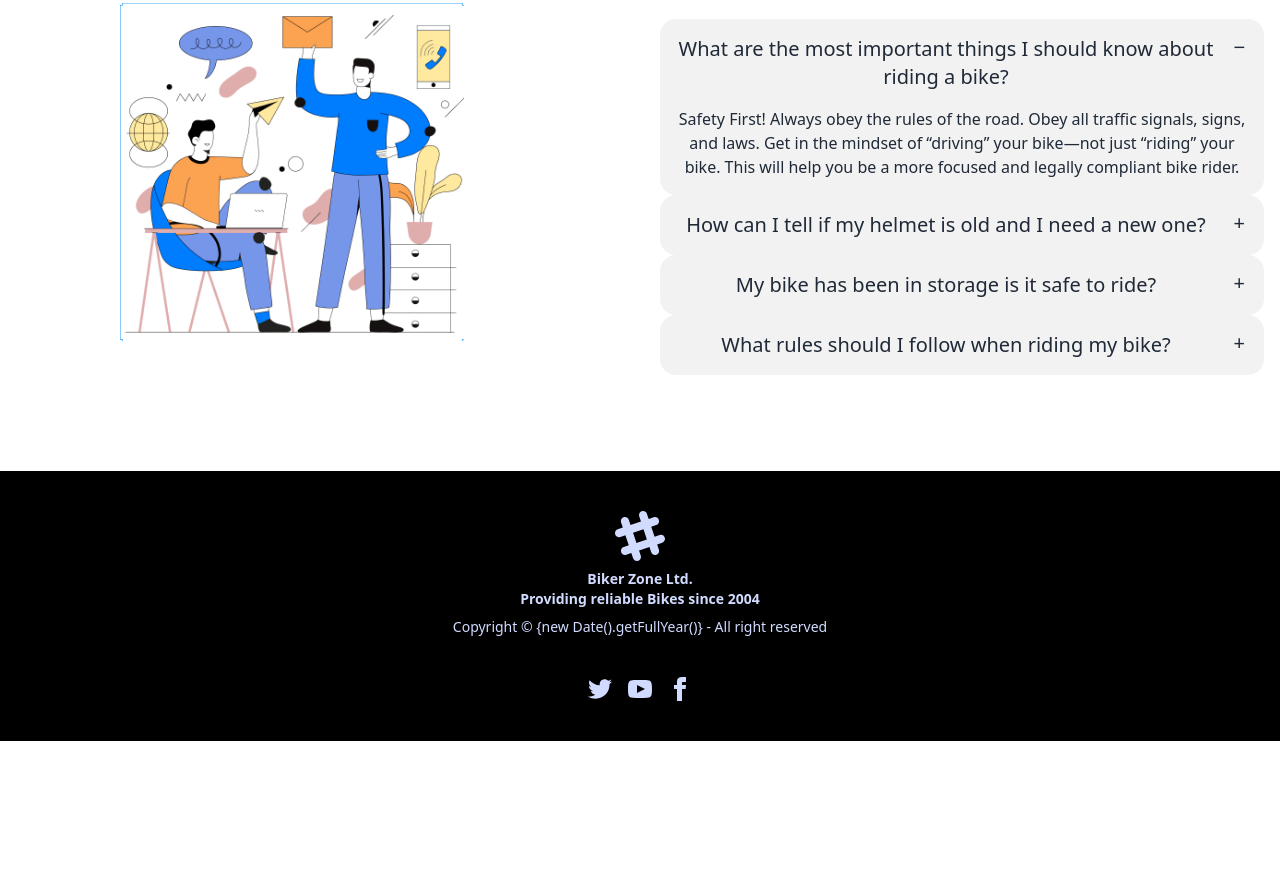
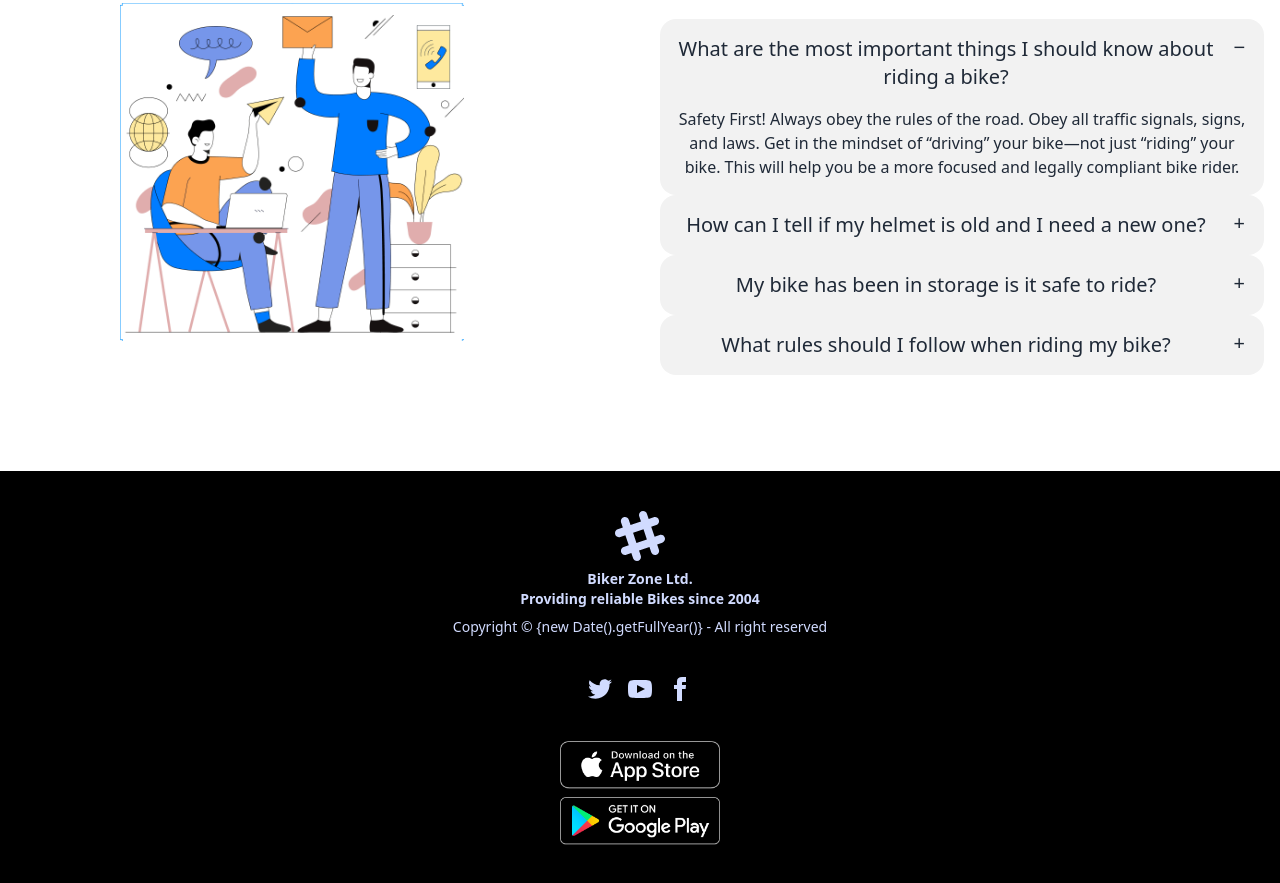
Before and after one commit to TanveenAmbrose/responsive_assignment, a website built with Vite: page index.html in a window 1280 px wide. Shown: the part 2259-3142 px from the top of the page. Before the commit the page ends 3000 px from the top, so only its background shows below. Built offline with nearby package versions, Linux system fonts and the light colour scheme.

Commit message:
still not satisfied

```diff
--- a/index.html
+++ b/index.html
@@ -459,6 +459,10 @@
         </a>
       </div>
     </nav>
+    <div>
+      <img class="w-40" src="biker/biker-zone-resources-main/biker-zone-resources-main/images/others/ios.png" alt="">
+      <img class="w-40" src="biker/biker-zone-resources-main/biker-zone-resources-main/images/others/android.png" alt="">
+    </div>
   </footer>
 
 </body>
```
